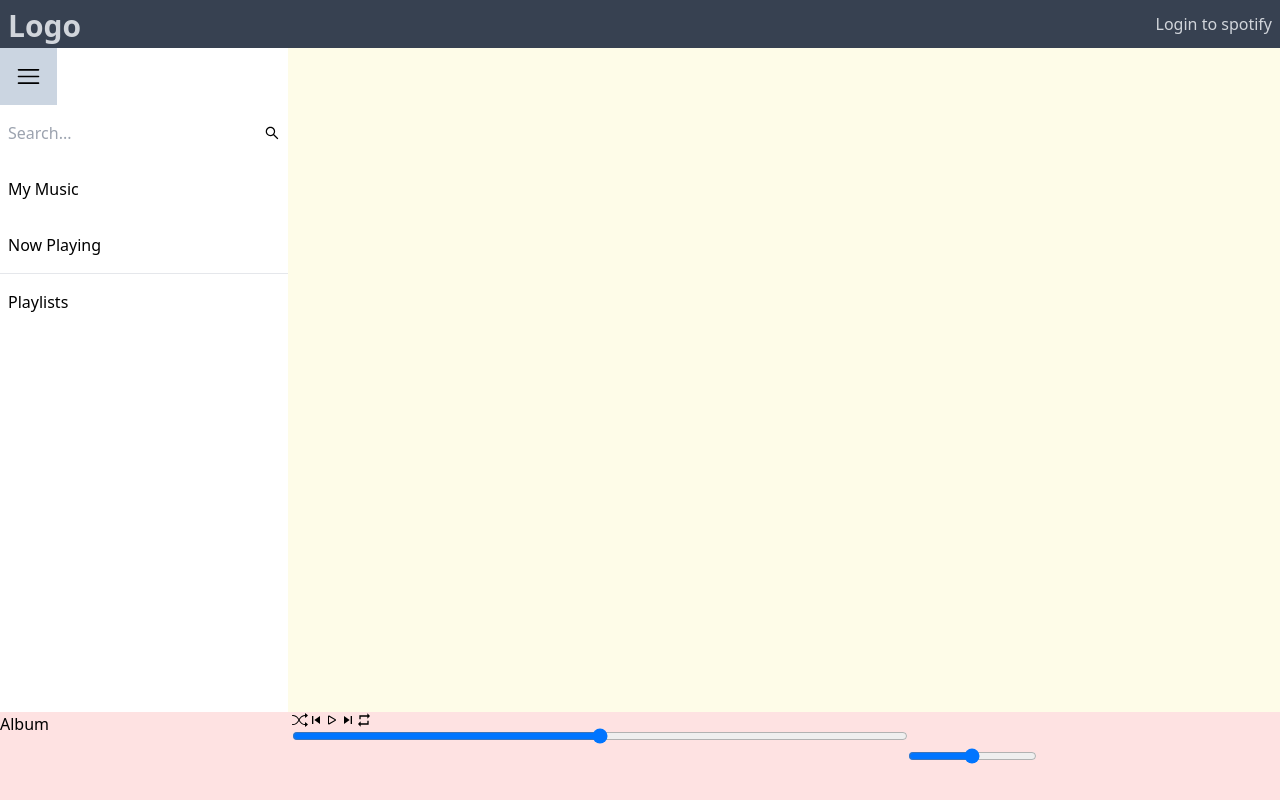
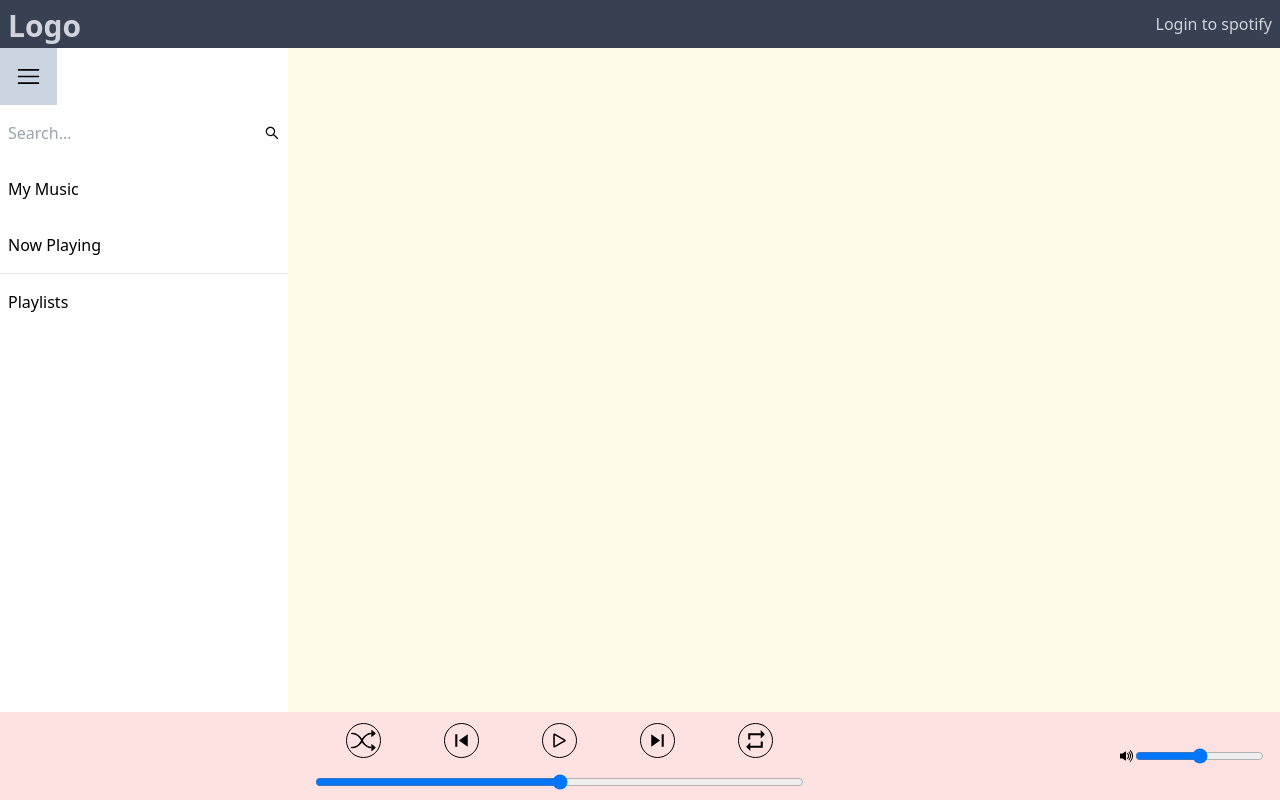
Before and after one commit to dudleylim/spotify-clone-implicitgrant, a React (Create React App) app: page / in a window 1280 px wide. Built offline with nearby package versions, Linux system fonts and the light colour scheme.

Commit message:
finished displaying album img, track name, and artist

```diff
--- a/src/components/ContextApi.js
+++ b/src/components/ContextApi.js
@@ -24,10 +24,15 @@ export const ContextApi = ({children}) => {
         let token = window.localStorage.getItem("token");
 
         if (!token && urlParams) {
-            token = urlParams.get('access_token');
-            setToken(token);
-            console.log(urlParams);
-            navigate('/');
+            try {
+                token = urlParams.get('access_token');
+                setToken(token);
+                console.log(urlParams);
+                // navigate('/');
+            } catch (error) {
+                console.log(error)
+            }
+
         }
     }, []);
 
@@ -37,7 +42,8 @@ export const ContextApi = ({children}) => {
     // https://developer.spotify.com/documentation/web-playback-sdk/guide/
 
     useEffect(() => {
-        if (token !== "") {
+        if (token !== "" && token !== null) {
+            console.log(token);
             const script = document.createElement("script");
             script.src = "https://sdk.scdn.co/spotify-player.js";
             script.async = true;
@@ -57,6 +63,10 @@ export const ContextApi = ({children}) => {
                 player.addListener('ready', ({ device_id }) => {
                     console.log('Ready with Device ID', device_id);
                     console.log(player);
+
+                    // POSSIBLE POF
+                    navigate('/');
+                    // POSSIBLE POF
                 });
 
                 player.addListener('not_ready', ({ device_id }) => {
@@ -81,6 +91,7 @@ export const ContextApi = ({children}) => {
                         track_window: { current_track }
                     }) => {
                         console.log('Currently Playing', current_track);
+                        setCurrentTrack(current_track);
                         console.log('Position in Song', position);
                         console.log('Duration of Song', duration);
                 });
@@ -96,9 +107,22 @@ export const ContextApi = ({children}) => {
 
             };
         }
-    }, [token])
+    }, [token, navigate])
 
-    // search fetch
+    // current track
+    const track = {
+        name: "",
+        album: {
+            images: [
+                { url: "" }
+            ]
+        },
+        artists: [
+            { name: "" }
+        ]
+    }
+
+    const [currentTrack, setCurrentTrack] = useState(track);
 
 
     // logout function
@@ -125,6 +149,7 @@ export const ContextApi = ({children}) => {
         token,
         isLoggedIn,
         player,
+        currentTrack,
 
         setIsLoggedIn,
         logout,
--- a/src/components/Header.js
+++ b/src/components/Header.js
@@ -13,9 +13,11 @@ const Header = () => {
                     <button className='' onClick={() => {contextApi.logout()}}>Logout</button>
                 </div>
             :
+                <>
                 <a className='my-auto' href={`${contextApi.AUTH_ENDPOINT}?client_id=${contextApi.CLIENT_ID}&redirect_uri=${contextApi.REDIRECT_URI}&response_type=token&scope=${contextApi.SCOPE}`}>
                     <p>Login to spotify</p>
                 </a>
+                </>
             }
         </header>
     )
--- a/src/components/Main.js
+++ b/src/components/Main.js
@@ -1,5 +1,8 @@
 import React, { useContext } from 'react'
+import { Routes, Route } from 'react-router-dom'
 import Context from './ContextApi'
+import MainSongs from './maincomponents/MainSongs';
+import NowPlaying from './maincomponents/NowPlaying';
 
 const Main = () => {
     const contextApi = useContext(Context);
@@ -10,8 +13,11 @@ const Main = () => {
             <></>
             :
             <div>
-                <h1>{contextApi.token}</h1>
-
+                <Routes>
+                    <Route path='/' exact element={<NowPlaying />} />
+                    <Route path='/mymusic' element={<MainSongs />} />
+                    {/* foreach playlist make link to specific playlist */}
+                </Routes>
             </div>}
         </main>
     )
--- a/src/components/Player.jsx
+++ b/src/components/Player.jsx
@@ -1,4 +1,4 @@
-import React, { useContext, useEffect, useState } from 'react'
+import React, { useContext, useEffect, useState, useRef } from 'react'
 import Context from './ContextApi';
 import PlayerButton from './PlayerButton'
 import { BsPlay, BsPause, BsShuffle, BsFillVolumeUpFill } from 'react-icons/bs';
@@ -17,82 +17,36 @@ const track = {
 }
 
 const Player = (props) => {
+    const contextApi = useContext(Context);
 
-    const contextApi = useContext(Context);
-/*
-    const [is_paused, setPaused] = useState(false);
-    const [is_active, setActive] = useState(false);
-    const [player, setPlayer] = useState(undefined);
-    const [current_track, setTrack] = useState(track);
-
-    useEffect(() => {
-
-        if (contextApi.token !== "") {
-            const script = document.createElement("script");
-            script.src = "https://sdk.scdn.co/spotify-player.js";
-            script.async = true;
-
-            document.body.appendChild(script);
-
-            window.onSpotifyWebPlaybackSDKReady = () => {
-
-                const player = new window.Spotify.Player({
-                    name: 'Web Playback SDK',
-                    getOAuthToken: cb => { cb(contextApi.token); },
-                    volume: 0.5
-                });
-
-                setPlayer(player);
-
-                player.addListener('ready', ({ device_id }) => {
-                    console.log('Ready with Device ID', device_id);
-                });
-
-                player.addListener('not_ready', ({ device_id }) => {
-                    console.log('Device ID has gone offline', device_id);
-                });
-
-                player.addListener('player_state_changed', ( state => {
-
-                    if (!state) {
-                        return;
-                    }
-
-                    setTrack(state.track_window.current_track);
-                    setPaused(state.paused);
-
-                    player.getCurrentState().then( state => {
-                        (!state)? setActive(false) : setActive(true)
-                    });
-
-                }));
-
-                player.connect();
-
-            };
-        }
-
-
-    }, [contextApi.token]);
-*/
+    const progress = useRef();
 
     return (
-        <footer className='bg-red-100 flex flex-row'>
-            <div className='flex grow'>Album</div>
+        <footer className='bg-red-100 flex flex-row pr-4'>
+            <div className='flex flex-row grow'>
+                <img src={contextApi.currentTrack.album.images[0].url} alt="" />
+                <div className='flex overflow-x-hidden'>
+                    <div className=''>
+                        <h1 className='overflow-x-hidden whitespace-nowrap'>{contextApi.currentTrack.name}</h1>
+                        <p className='overflow-x-hidden whitespace-nowrap'>{contextApi.currentTrack.artists[0].name}</p>
+                    </div>
+                </div>
+            </div>
 
-            <div className='flex flex-col grow-[2]'>
-                <div className="flex flex-row">
-                    <PlayerButton functionArg={() => {}} iconArg={<BsShuffle />}/>
-                    <PlayerButton iconArg={<MdSkipPrevious />}/>
-                    <PlayerButton functionArg={() => {contextApi.player.togglePlay()}} iconArg={<BsPlay />}/>
-                    <PlayerButton functionArg={() => {}} iconArg={<MdSkipNext />}/>
-                    <PlayerButton iconArg={<MdOutlineRepeat />}/>
+            <div className='flex flex-col grow justify-center gap-4'>
+                <div className="flex flex-row justify-around">
+                    <PlayerButton functionArg={() => {console.log(contextApi.currentTrack)}} iconArg={<BsShuffle size={25} />}/>
+                    <PlayerButton functionArg={() => {}} iconArg={<MdSkipPrevious size={25} />}/>
+                    <PlayerButton functionArg={() => {contextApi.player.togglePlay()}} iconArg={<BsPlay size={25} />}/>
+                    <PlayerButton functionArg={() => {}} iconArg={<MdSkipNext size={25} />}/>
+                    <PlayerButton functionArg={() => {}} iconArg={<MdOutlineRepeat size={25} />}/>
                 </div>
-                <input type="range" name="" id="" />
+                <input  ref={progress} type="range" name="" id="" />
 
             </div>
 
-            <div className='flex grow'>
+            <div className='flex grow items-center justify-end'>
+                <BsFillVolumeUpFill />
                 <input type="range" name="" id="" />
             </div>
         </footer>
--- a/src/components/PlayerButton.js
+++ b/src/components/PlayerButton.js
@@ -2,7 +2,7 @@ import React from 'react'
 
 const PlayerButton = ({functionArg, iconArg}) => {
     return (
-        <button onClick={functionArg}>
+        <button onClick={functionArg} className='hover:bg-gray-100 active:bg-gray-200 rounded-full border border-black p-1'>
             {iconArg}
         </button>
     )
--- /dev/null
+++ b/src/components/maincomponents/MainSongs.js
@@ -0,0 +1,9 @@
+import React from 'react'
+
+const MainSongs = () => {
+    return (
+        <div>MainSongs</div>
+    )
+}
+
+export default MainSongs
--- /dev/null
+++ b/src/components/maincomponents/NowPlaying.js
@@ -0,0 +1,11 @@
+import React, { useContext } from 'react'
+import Context from '../ContextApi'
+
+const NowPlaying = () => {
+    const contextApi = useContext(Context);
+    return (
+        <h1>Now playing</h1>
+    )
+}
+
+export default NowPlaying
--- a/src/index.js
+++ b/src/index.js
@@ -5,7 +5,7 @@ import App from './App';
 
 const root = ReactDOM.createRoot(document.getElementById('root'));
 root.render(
-  <React.Fragment>
+  <React.StrictMode>
     <App />
-  </React.Fragment>
+  </React.StrictMode>
 );
--- a/tailwind.config.js
+++ b/tailwind.config.js
@@ -1,5 +1,21 @@
 /** @type {import('tailwindcss').Config} */
 module.exports = {
+  extend: {
+    animation: {
+      marquee: 'marquee 25s linear infinite',
+      marquee2: 'marquee2 25s linear infinite',
+    },
+    keyframes: {
+      marquee: {
+        '0%': { transform: 'translateX(0%)' },
+        '100%': { transform: 'translateX(-100%)' },
+      },
+      marquee2: {
+        '0%': { transform: 'translateX(100%)' },
+        '100%': { transform: 'translateX(0%)' },
+      },
+    },
+  },
   content: [
     "./src/**/*.{js,jsx,ts,tsx}",
   ],
```
